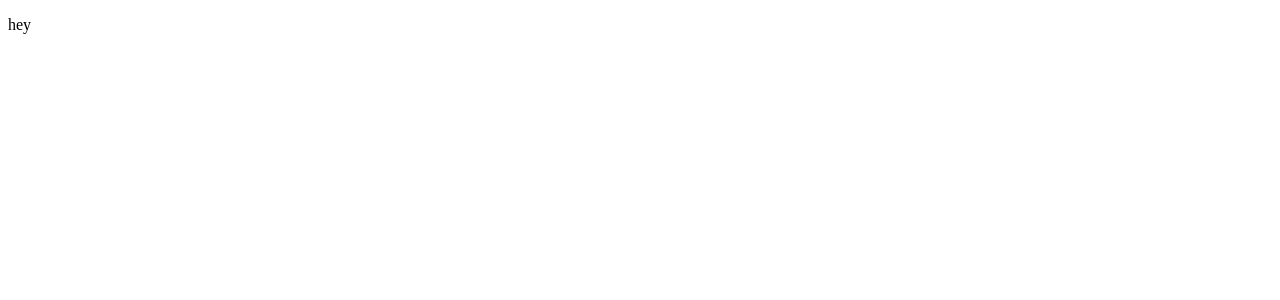
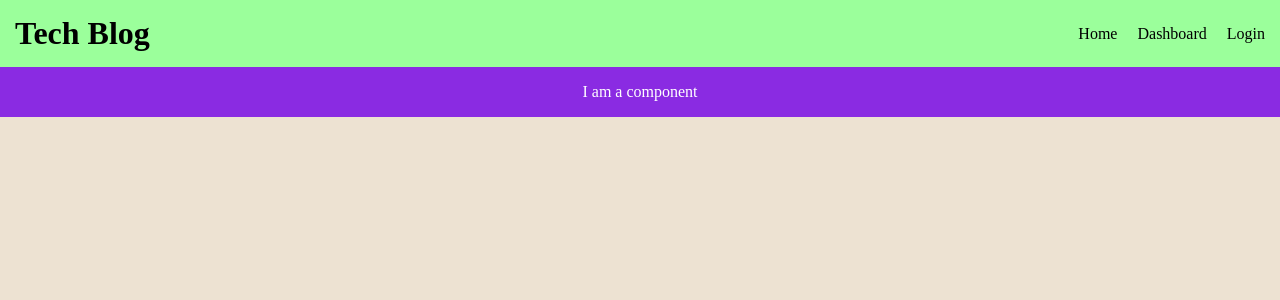
Before and after one commit to 1willcobb/Tech_Blog, a Node server app: page / in a window 1280 px wide. Before the commit the part shown is almost empty. Shown: the top 300 px of the page. Run offline with Node 20, Linux system fonts and the light colour scheme; some libraries are stand-ins or nearby versions.

Commit message:
began css

```diff
--- /dev/null
+++ b/public/css/style.css
@@ -0,0 +1,68 @@
+* {
+    margin: 0;
+    padding: 0;
+    background-color: rgb(237, 226, 210);
+}
+
+:root {
+    --nav-color: #9bff9b;
+}
+
+.nav_bar {
+    width: 100%;
+    display: flex;
+    justify-content: space-between;
+    background-color: var(--nav-color);
+}
+
+.nav_bar h1 {
+    background-color: var(--nav-color);
+    margin: 10px;
+    padding: 5px;
+    white-space: nowrap;
+    box-shadow: 5px, 5px, 5px, 5px, black;
+}
+
+.nav_bar nav {
+    background-color: var(--nav-color);
+    display: flex;
+    align-items: center;
+    margin-right: 5px;
+}
+
+.nav_bar nav ul {
+    background-color: var(--nav-color);
+    display: flex;
+    list-style: none;
+}
+
+.nav_bar nav ul li {
+    background-color: var(--nav-color);
+    padding: 0 10px;
+}
+
+
+main {
+    background-color: blueviolet;
+}
+
+.component {
+    color: white;
+    background-color: blueviolet;
+    display: flex;
+    justify-content: center;
+    align-items: center;
+    padding: 1rem;
+}
+
+@media screen and (max-width: 480px) {
+    .nav_bar {
+        flex-direction: column;
+        justify-content: center;
+        align-items: center;
+    }
+
+    .nav_bar nav ul {
+        margin-bottom: 10px;
+    }
+}
--- a/views/homepage.handlebars
+++ b/views/homepage.handlebars
@@ -0,0 +1,3 @@
+<section class="component">
+    I am a component
+</section>
--- a/views/layouts/main.handlebars
+++ b/views/layouts/main.handlebars
@@ -3,9 +3,23 @@
 <head>
     <meta charset="UTF-8">
     <meta name="viewport" content="width=device-width, initial-scale=1.0">
+
     <title>TECH BLOG</title>
+    <link rel="stylesheet" type="text/css" href="/css/style.css">
 </head>
 <body>
-    <p>hey</p>
+    <header class="nav_bar">
+        <h1>Tech Blog</h1>
+        <nav>
+            <ul>
+                <a><li>Home</li></a>
+                <a><li>Dashboard</li></a>
+                <a><li>Login</li></a>
+            </ul>
+        </nav>
+    </header>
+    <main>
+        {{{body}}}
+    </main>
 </body>
 </html>
```
